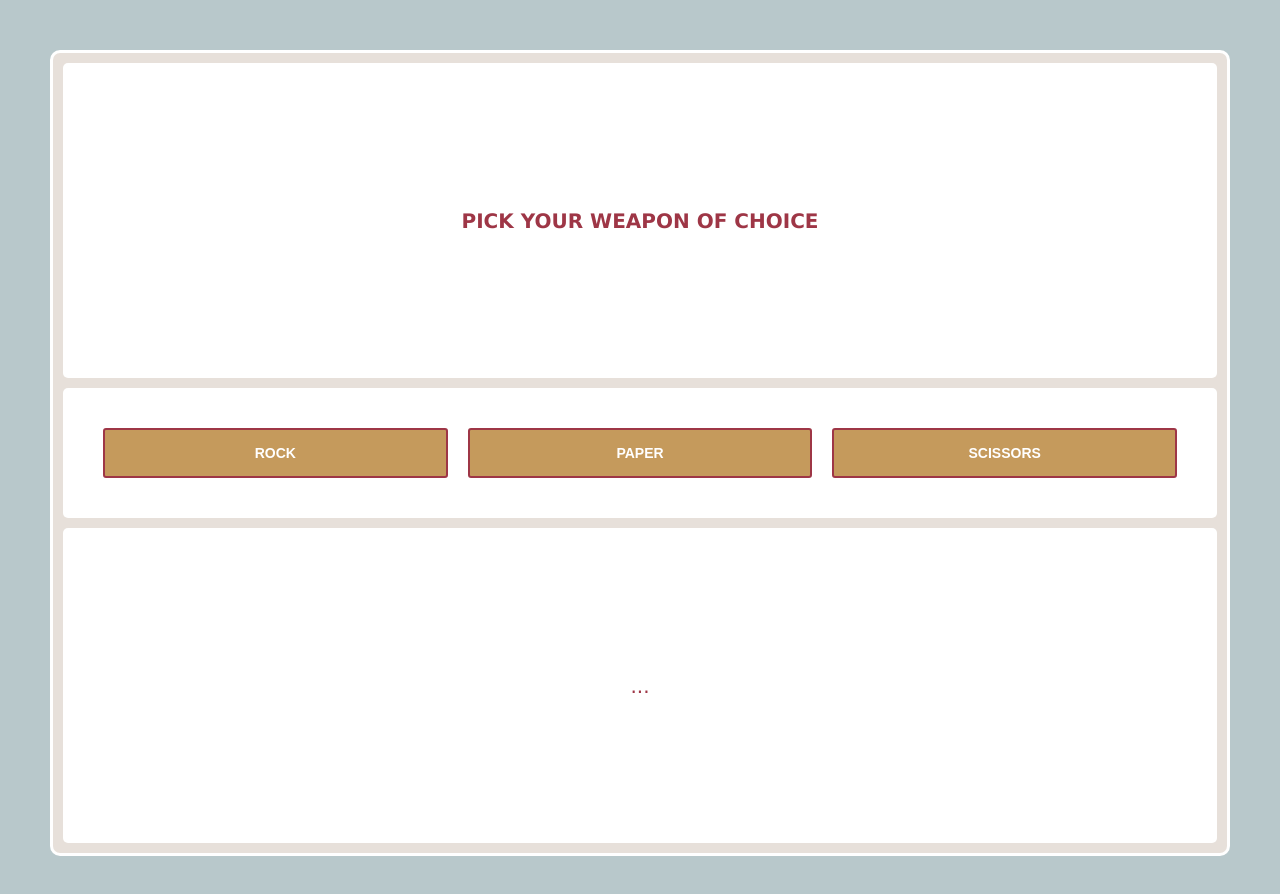
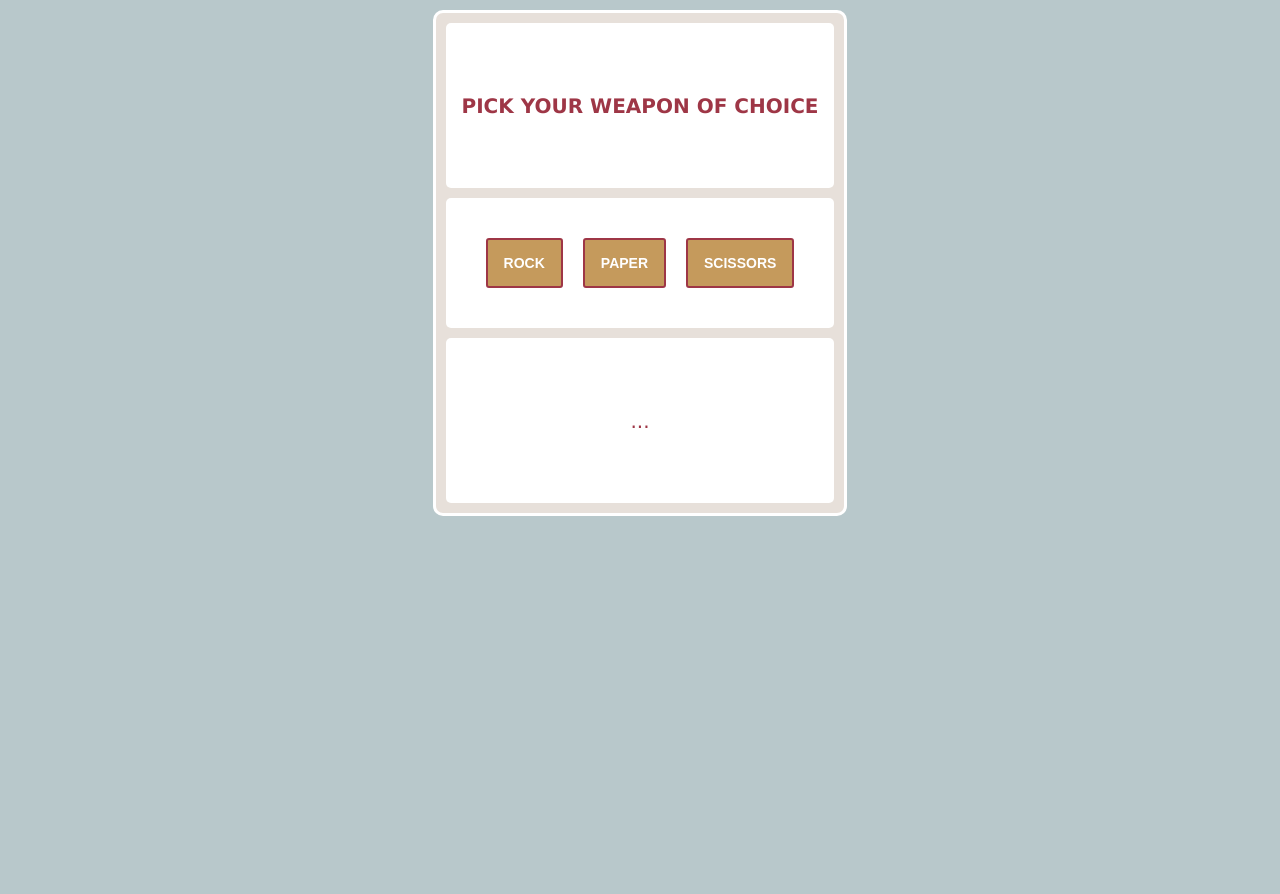
Before and after one commit to ManonLef/RPS-2022, a plain HTML site: page index.html in a window 1280 px wide. After the commit the page ends 800 px from the top, so only its background shows below. Drawn offline with Linux system fonts and the light colour scheme.

Commit message:
edit height and width

```diff
--- a/style.css
+++ b/style.css
@@ -4,16 +4,20 @@ body {
     margin: 0px;
     padding: 0px;
     color: white;
+    height: 100vh;
+    display: flex;
+    justify-content: center;
 }
 
 .modal {
     background-color: #e7e0da;
-    height: 100vh;
-    margin: 50px;
+    margin: 10px;
     border-radius: 10px;
     border: solid 3px white;
     display: flex;
     flex-direction: column;
+    max-height: 500px;
+    max-width: 500px;
 }
 
 #topSection {
```
